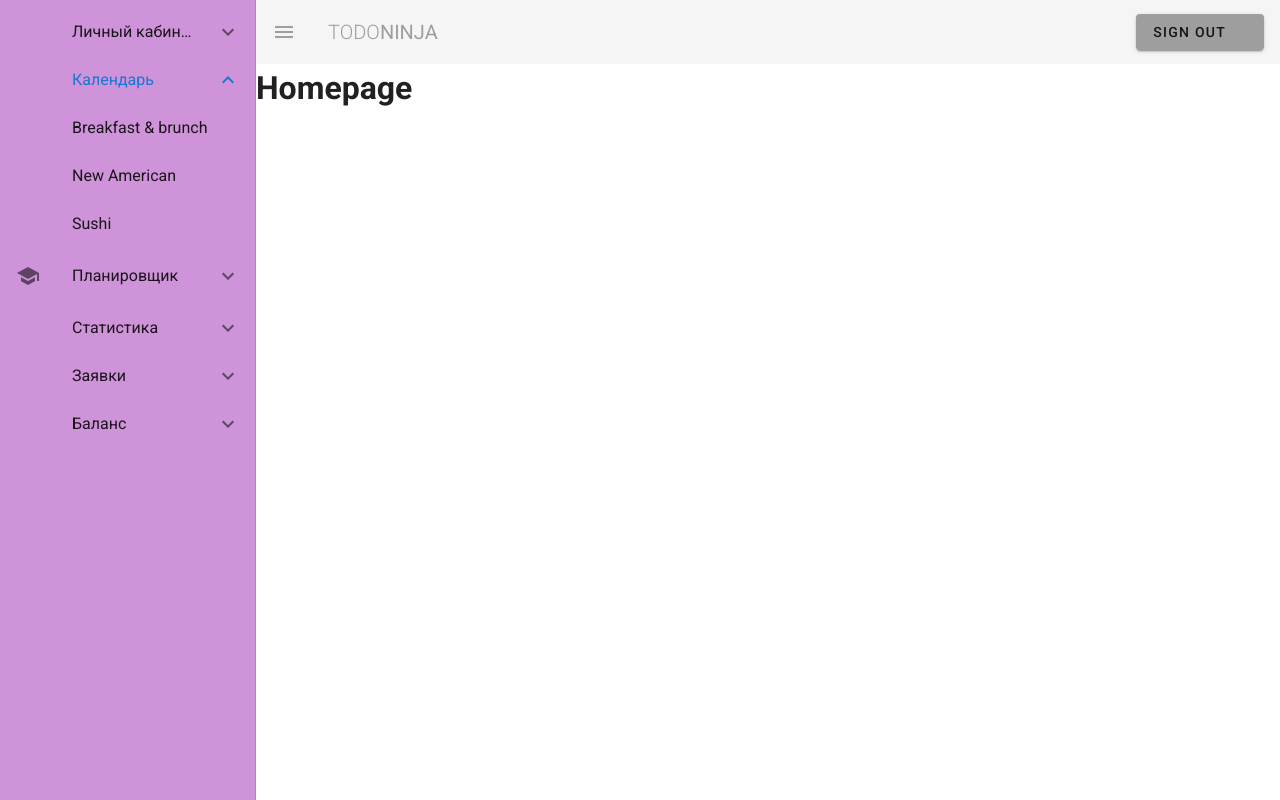
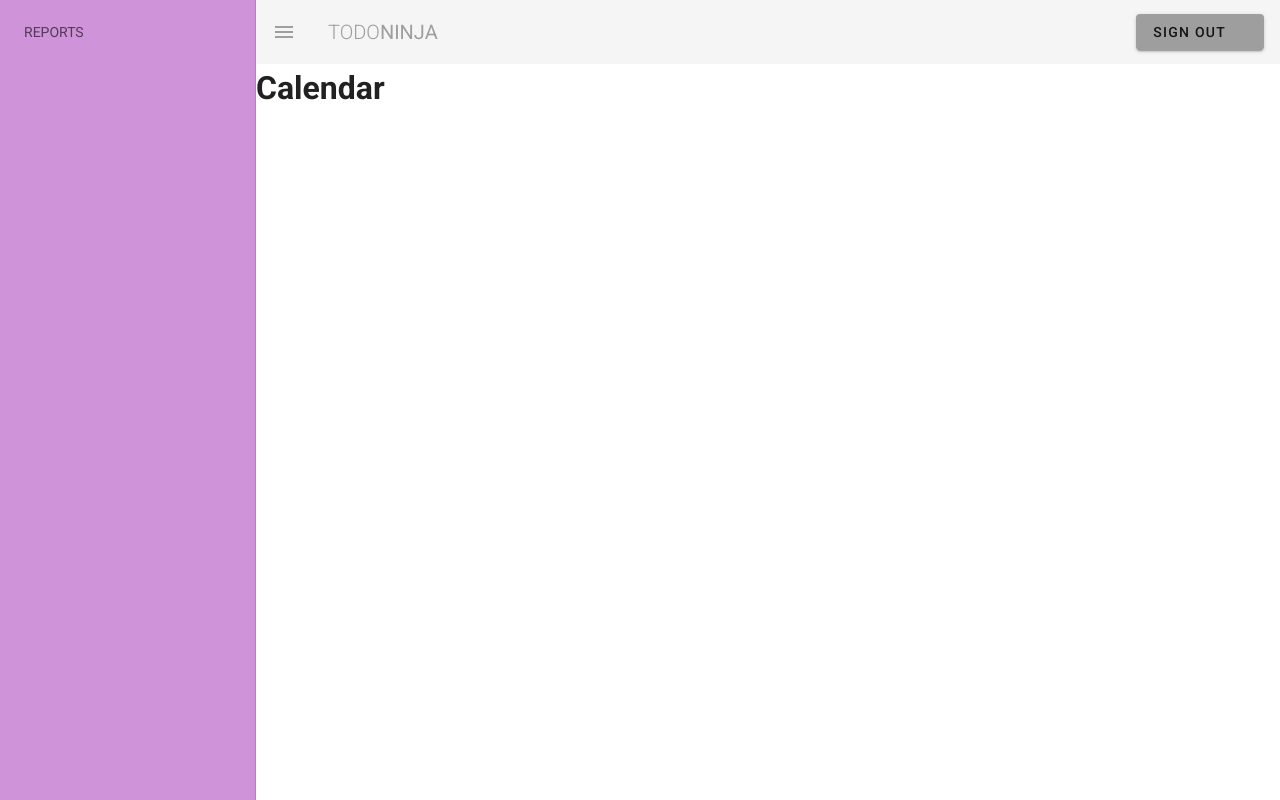
Before and after one commit to HightMike/vuetifyTraining, a Vue app: page / in a window 1280 px wide. Both pictures are taken after a click on the button 28 px from the left and 32 px from the top of the page. Built offline with nearby package versions, Linux system fonts and the light colour scheme.

Commit message:
version with subItems

```diff
--- a/src/components/Navbar.vue
+++ b/src/components/Navbar.vue
@@ -16,30 +16,21 @@
 
         <v-navigation-drawer app v-model="drawer" class="purple lighten-3">
 
-            <v-list>
-                <v-list-group
-                        v-for="item in items"
-                        :key="item.title"
-                        v-model="item.active"
-                        :prepend-icon="item.action"
-                        no-action
-                >
-                    <template v-slot:activator>
+            <v-list rounded>
+                <v-subheader>REPORTS</v-subheader>
+                <v-list-item-group v-model="item" color="primary">
+                    <v-list-item
+                            v-for="(item, i) in items"
+                            :key="i"
+                    >
+                        <v-list-item-icon>
+                            <v-icon v-text="item.icon"></v-icon>
+                        </v-list-item-icon>
                         <v-list-item-content>
-                            <v-list-item-title v-text="item.title"></v-list-item-title>
-                        </v-list-item-content>
-                    </template>
-
-                    <v-list-item
-                            v-for="subItem in item.items"
-                            :key="subItem.title"
-                            click=""
-                    >
-                        <v-list-item-content>
-                            <v-list-item-title v-text="subItem.title"></v-list-item-title>
+                            <v-list-item-title v-text="item.text"></v-list-item-title>
                         </v-list-item-content>
                     </v-list-item>
-                </v-list-group>
+                </v-list-item-group>
             </v-list>
 
 
@@ -55,15 +46,9 @@
                 drawer: false,
                 items: [
                     {
-                        action: 'mdi-local_activity',
-                        title: 'Личный кабинет',
-                        items: [
-                            { title: 'List Item' },
-                        ],
-                    },
-                    {
-                        action: 'mdi-restaurant',
+                        action: 'mdi-local_act',
                         title: 'Календарь',
+                        route: '/calendar',
                         active: true,
                         items: [
                             { title: 'Breakfast & brunch' },
@@ -74,6 +59,7 @@
                     {
                         action: 'mdi-school',
                         title: 'Планировщик',
+                        route: '/scheduler',
                         items: [
                             { title: 'List Item' },
                         ],
@@ -81,6 +67,7 @@
                     {
                         action: 'mdi-directions_run',
                         title: 'Статистика',
+                        route: '/statistic',
                         items: [
                             { title: 'List Item' },
                         ],
@@ -88,6 +75,7 @@
                     {
                         action: 'mdi-healing',
                         title: 'Заявки',
+                        route: '/bids',
                         items: [
                             { title: 'List Item' },
                         ],
@@ -95,6 +83,7 @@
                     {
                         action: 'mdi-content_cut',
                         title: 'Баланс',
+                        route: '/balance',
                         items: [
                             { title: 'List Item' },
                         ],
--- a/src/router/index.js
+++ b/src/router/index.js
@@ -1,29 +1,51 @@
 import Vue from 'vue'
 import VueRouter from 'vue-router'
-import Home from '../views/Home.vue'
+import Balance from '../views/Balance.vue'
+import Bids from '../views/Bids.vue'
+import Calendar from '../views/Calendar.vue'
+import Profile from '../views/Profile.vue'
+import Scheduler from '../views/Scheduler.vue'
+import Statistic from '../views/Statistic.vue'
+
+
+
 
 Vue.use(VueRouter)
 
-const routes = [
-  {
-    path: '/',
-    name: 'Home',
-    component: Home
-  },
-  {
-    path: '/about',
-    name: 'About',
-    // route level code-splitting
-    // this generates a separate chunk (about.[hash].js) for this route
-    // which is lazy-loaded when the route is visited.
-    component: () => import(/* webpackChunkName: "about" */ '../views/About.vue')
-  }
-]
 
-const router = new VueRouter({
+export default new VueRouter({
   mode: 'history',
   base: process.env.BASE_URL,
-  routes
+  routes: [
+    {
+      path: '/balance',
+      name: 'balance',
+      component: Balance
+    },
+    {
+      path: '/bids',
+      name: 'bids',
+      component: Bids
+    },
+    {
+      path: '/',
+      name: 'calendar',
+      component: Calendar
+    },
+    {
+      path: '/profile',
+      name: 'Profile',
+      component: Profile
+    },
+    {
+      path: '/scheduler',
+      name: 'scheduler',
+      component: Scheduler
+    },
+    {
+      path: '/statistic',
+      name: 'statistic',
+      component: Statistic
+    },
+  ]
 })
-
-export default router
--- a/src/views/About.vue
+++ /dev/null
@@ -1,5 +0,0 @@
-<template>
-  <div class="about">
-    <h1>This is an about page</h1>
-  </div>
-</template>
--- a/src/views/Balance.vue
+++ b/src/views/Balance.vue
@@ -1,5 +1,7 @@
 <template>
-
+    <div class="balance">
+        <h1>Balance</h1>
+    </div>
 </template>
 
 <script>
--- a/src/views/Bids.vue
+++ b/src/views/Bids.vue
@@ -1,5 +1,7 @@
 <template>
-
+    <div class="bids">
+        <h1>Bids</h1>
+    </div>
 </template>
 
 <script>
--- a/src/views/Calendar.vue
+++ b/src/views/Calendar.vue
@@ -1,5 +1,7 @@
 <template>
-
+    <div class="calendar">
+        <h1>Calendar</h1>
+    </div>
 </template>
 
 <script>
--- a/src/views/Home.vue
+++ /dev/null
@@ -1,12 +0,0 @@
-<template>
-  <div class="home">
-    <h1>Homepage</h1>
-  </div>
-</template>
-
-<script>
-
-export default {
-
-}
-</script>
--- a/src/views/Profile.vue
+++ b/src/views/Profile.vue
@@ -1,5 +1,7 @@
 <template>
-
+    <div class="profile">
+        <h1>Profle</h1>
+    </div>
 </template>
 
 <script>
--- a/src/views/Scheduler.vue
+++ b/src/views/Scheduler.vue
@@ -1,5 +1,7 @@
 <template>
-
+    <div class="scheduler">
+        <h1>Scheduler</h1>
+    </div>
 </template>
 
 <script>
--- a/src/views/Statistic.vue
+++ b/src/views/Statistic.vue
@@ -1,5 +1,7 @@
 <template>
-
+    <div class="statistic">
+        <h1>Statistic</h1>
+    </div>
 </template>
 
 <script>
```
